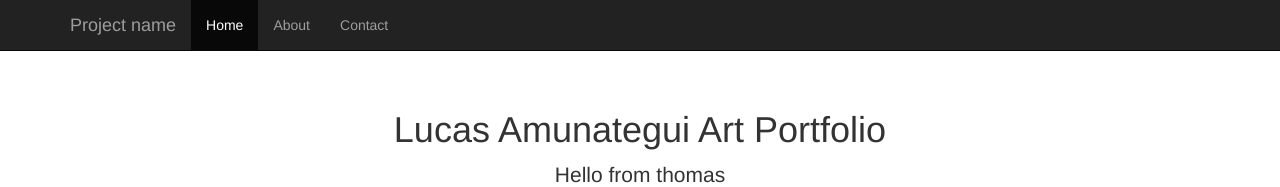
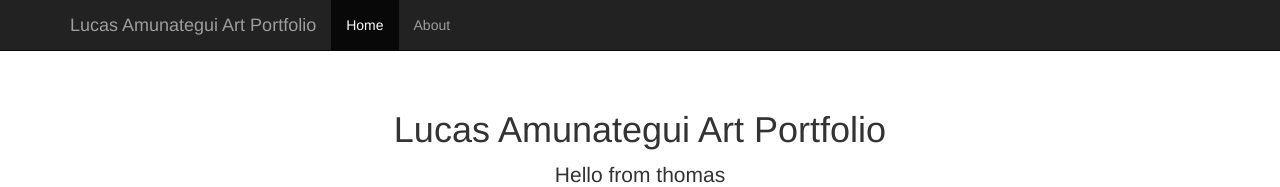
Before and after one commit to tlucas90/lucasamunategui.github.io, a plain HTML site: page index.html in a window 1280 px wide. Shown: the top 187 px of the page. Drawn offline with nearby package versions, Linux system fonts and the light colour scheme.

Commit message:
Update index.html

```diff
--- a/index.html
+++ b/index.html
@@ -46,13 +46,12 @@
                 <span class="icon-bar"></span>
                 <span class="icon-bar"></span>
             </button>
-            <a class="navbar-brand" href="#">Project name</a>
+            <a class="navbar-brand" href="#">Lucas Amunategui Art Portfolio</a>
         </div>
         <div class="collapse navbar-collapse">
             <ul class="nav navbar-nav">
                 <li class="active"><a href="#">Home</a></li>
                 <li><a href="#about">About</a></li>
-                <li><a href="#contact">Contact</a></li>
             </ul>
         </div>
         <!--/.nav-collapse -->
```
